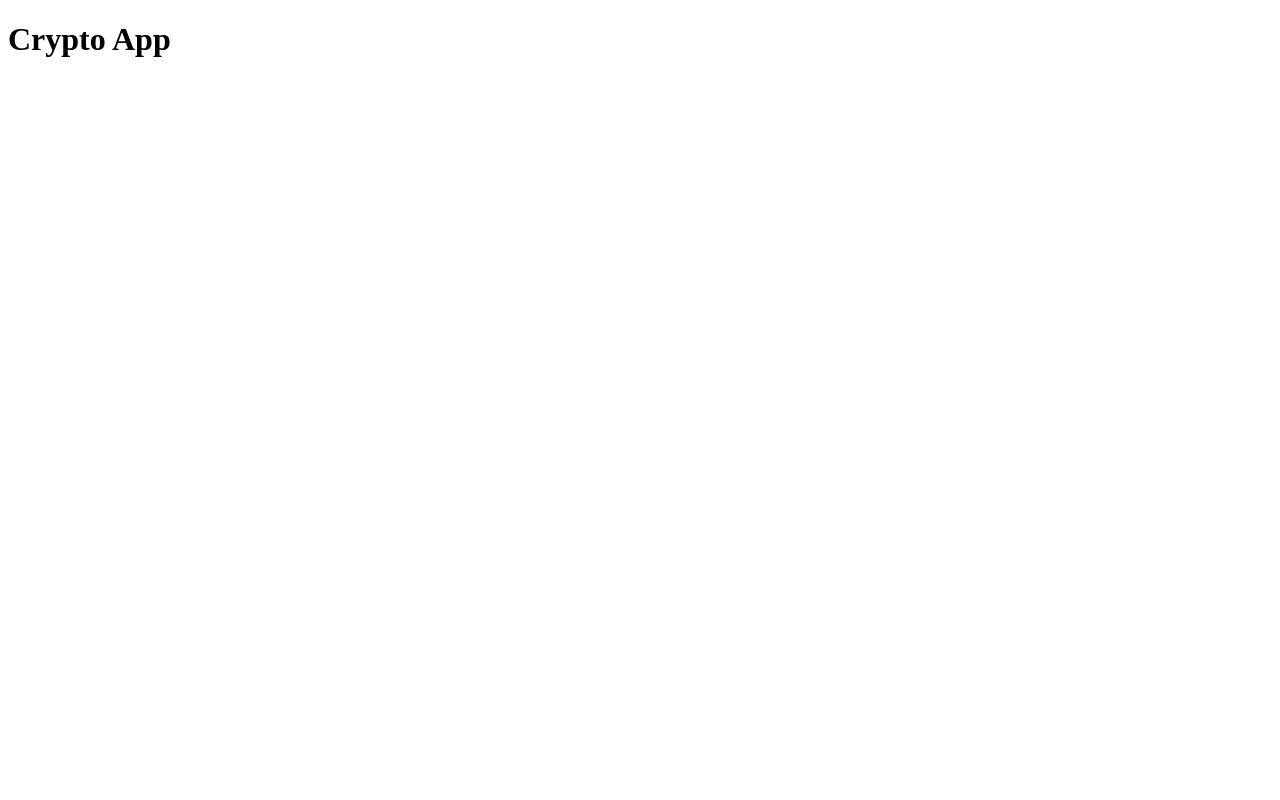
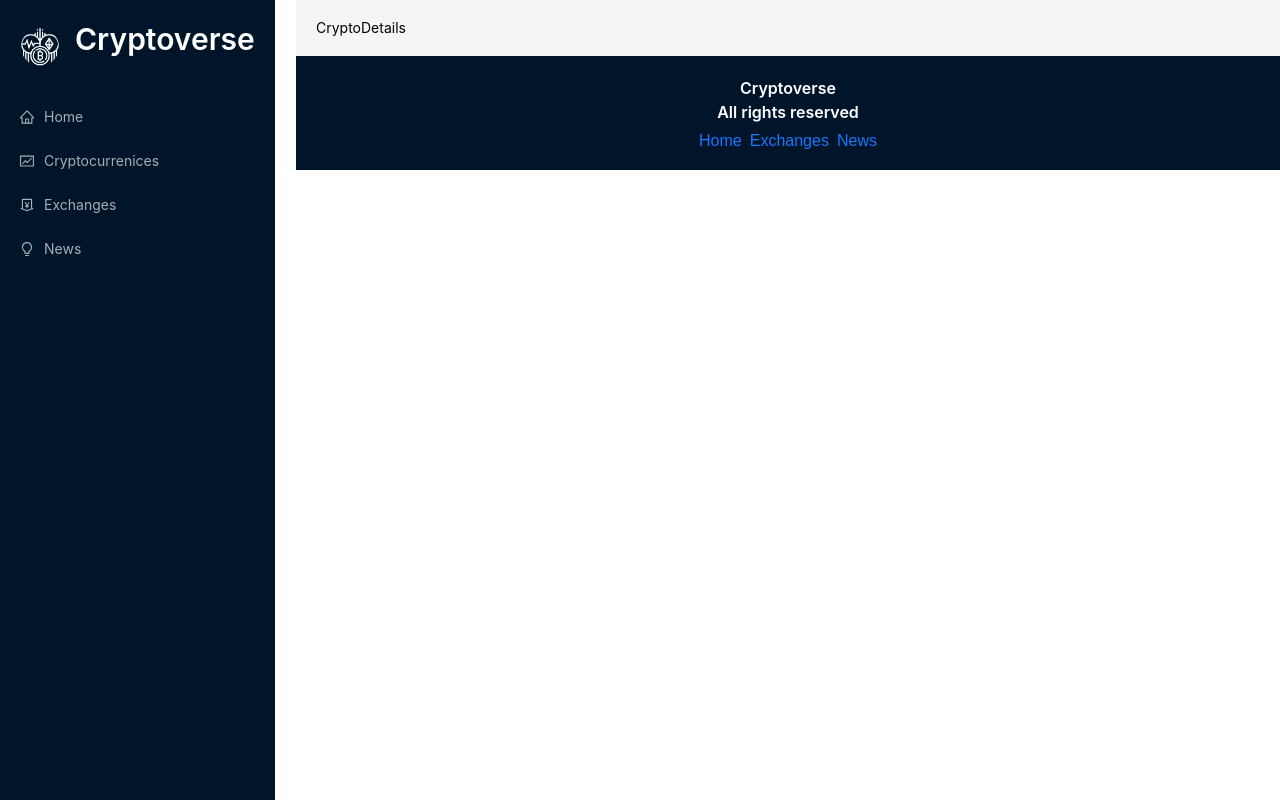
Before and after one commit to jumankaushik/cryptoverse-app, a React (Vite) app: page /crypto/1 in a window 1280 px wide. Built offline with nearby package versions, Linux system fonts and the light colour scheme.

Commit message:
added the basic layout with all the component

```diff
--- a/package.json
+++ b/package.json
@@ -21,7 +21,8 @@
     "react": "^18.3.1",
     "react-chartjs-2": "^5.2.0",
     "react-dom": "^18.3.1",
-    "react-redux": "^9.1.2"
+    "react-redux": "^9.1.2",
+    "react-router-dom": "^6.26.2"
   },
   "devDependencies": {
     "@eslint/js": "^9.9.0",
--- a/src/App.css
+++ b/src/App.css
@@ -0,0 +1,408 @@
+:root {
+    --text-primary: #000;
+    --bgPrimary: #fff;
+    --bgSecondary: #F9F9F9;
+    --pink: #0071bd;
+    --light-blue: #e6f7ff;
+    --border: #d9d9d9;
+}
+
+* {
+    margin: 0;
+    padding: 0;
+    box-sizing: border-box;
+}
+
+a:hover {
+    color: var(--pink) !important;
+}
+
+.app {
+    display: flex;
+    overflow: hidden;
+}
+
+.navbar {
+    flex: 0.2;
+    background-color: rgb(0, 21, 41);
+}
+
+.main {
+    flex: 0.8;
+    width: 100%;
+
+}
+
+.routes {
+    padding: 20px;
+}
+
+.nav-container {
+    position: fixed;
+    left: 0;
+    margin: 10px;
+    height: 100vh;
+    margin: 0px;
+    background-color: rgb(0, 21, 41);
+}
+
+.logo-container {
+    background-color: #001529;
+    display: flex;
+    padding: 20px;
+    align-items: center;
+    width: 100%;
+}
+
+.logo {
+    margin: 0 0 0 15px;
+}
+
+.logo a {
+    color: white;
+}
+
+.menu-control-container {
+    display: none !important;
+    position: absolute !important;
+    right: 10px !important;
+    top: 25px !important;
+    font-size: 1.2rem !important;
+    background-color: var(--bgSecondary) !important;
+    border: none !important;
+}
+
+.loader {
+    height: 81vh;
+    display: flex;
+    justify-content: center;
+    align-items: center;
+}
+
+@media screen and (max-width:1300px) {
+    .main {
+        margin-left: 50px;
+    }
+}
+
+@media screen and (max-width:1170px) {
+    .main {
+        margin-left: 50px;
+    }
+}
+
+@media screen and (max-width:1000px) {
+    .main {
+        margin-left: 100px;
+    }
+}
+
+@media screen and (max-width:800px) {
+    .app {
+        flex-direction: column;
+        overflow: hidden;
+    }
+
+    .navbar {
+        flex: 1;
+    }
+
+    .main {
+        flex: 1;
+        margin-top: 90px;
+        margin-left: 0px;
+        margin-right: 10px;
+    }
+
+    .nav-container {
+        height: 8vh;
+        position: fixed;
+        width: 100%;
+        z-index: 100;
+        background-color: var(--bgSecondary);
+    }
+
+    .menu-control-container {
+        display: block !important;
+    }
+
+    .ant-menu {
+        position: absolute;
+        right: 0px;
+    }
+
+    .home-title {
+        font-size: 1.4rem !important;
+    }
+
+    .show-more {
+        font-size: 1.3rem !important;
+    }
+}
+
+.coin-detail-container {
+    margin: 30px;
+}
+
+.coin-heading-container {
+    display: flex;
+    justify-content: center;
+    align-items: center;
+    flex-direction: column;
+    border-bottom: 1px solid var(--border);
+    padding-top: 20px;
+    padding-bottom: 20px;
+    gap: 10px;
+}
+
+.coin-heading-container .coin-name {
+    font-weight: 900;
+    color: var(--pink);
+}
+
+.coin-heading-container p {
+    font-size: 1rem;
+    opacity: 0.9;
+    margin-bottom: 20px;
+}
+
+.stats-container {
+    display: flex;
+    justify-content: space-between;
+    align-items: center;
+    gap: 40px;
+}
+
+.stats-container h2 {
+    font-weight: 700;
+    font-size: 1.4rem;
+    margin-top: 20px;
+    color: var(--pink);
+}
+
+.coin-details-heading {
+    font-weight: 700 !important;
+    margin-top: 20px !important;
+    color: var(--pink) !important;
+}
+
+.coin-stats {
+    display: flex;
+    justify-content: space-between;
+    border-bottom: 1px solid var(--border);
+    font-size: 1rem;
+    opacity: 0.9;
+    padding: 20px;
+
+}
+
+.coin-stats-name {
+    display: flex;
+    gap: 10px;
+    font-size: 1rem;
+}
+
+.stats {
+    font-weight: 800;
+}
+
+.coin-value-statistics-heading p {
+    font-size: 1rem;
+    opacity: 0.9;
+}
+
+.coin-desc-link {
+    display: flex;
+    gap: 40px;
+    margin-top: 40px;
+    padding-top: 20px;
+}
+
+.coin-desc-link h2 {
+    font-weight: 700;
+    color: var(--pink);
+}
+
+.coin-desc-link p {
+    font-size: 1rem;
+    opacity: 0.9;
+}
+
+.coin-desc-link a {
+    color: var(--pink);
+}
+
+.coin-desc-link h3 {
+    font-weight: 700;
+}
+
+.coin-desc {
+    flex: 0.5;
+}
+
+.coin-links {
+    padding: 0px 20px;
+    flex: 0.5;
+}
+
+.coin-link {
+    display: flex;
+    justify-content: space-between;
+    align-items: center;
+    border-bottom: 1px solid var(--border);
+    padding: 20px;
+}
+
+.link-name {
+    text-transform: capitalize;
+    font-size: 1rem;
+}
+
+.coin-link a {
+    color: var(--pink);
+    font-weight: 700;
+    font-size: 1rem;
+}
+
+.coin-link:hover,
+.coin-stats:hover {
+    background-color: var(--bgSecondary);
+}
+
+@media screen and (max-width:1000px) {
+    .stats-container {
+        flex-direction: column;
+    }
+
+    .coin-desc-link {
+        flex-direction: column;
+    }
+
+    .stats-container h2 {
+        margin-top: 0px;
+    }
+}
+
+@media screen and (max-width: 500px) {
+    .coin-links {
+        padding: 0px;
+    }
+
+    .coin-detail-container {
+        margin: 0;
+    }
+}
+
+@media screen and (max-width: 500px) {
+    .heading {
+        margin-top: 20px;
+    }
+}
+
+.select-news {
+    width: 180px;
+}
+
+.news-card {
+    min-height: 300px !important;
+}
+
+.news-image-container {
+    display: flex !important;
+    justify-content: space-between !important;
+}
+
+.news-title {
+    width: 70%;
+}
+
+.news-image-container .img {
+    width: 100px;
+    height: 100px;
+}
+
+.news-card p {
+    color: black;
+    margin: 10px 0px !important;
+}
+
+.provider-container {
+    display: flex;
+    justify-content: space-between;
+}
+
+.provider-name {
+    margin-left: 10px;
+}
+
+.chart-header {
+    display: flex;
+    justify-content: space-between;
+    gap: 50px;
+    color: #0071bd;
+}
+
+.chart-title {
+    color: #0071bd !important;
+}
+
+.price-container {
+    display: flex !important;
+    gap: 20px !important;
+    align-items: center !important;
+    flex-wrap: wrap !important;
+}
+
+.price-change {
+    font-weight: 900 !important;
+}
+
+.current-price {
+    margin-top: 0px !important;
+    font-weight: 900 !important;
+}
+
+.home-heading-container {
+    display: flex;
+    justify-content: space-between;
+    align-items: center;
+    margin-top: 40px;
+}
+
+.show-more {
+    margin-top: 0px !important;
+}
+
+.exchange-image {
+    margin: 0px 10px !important;
+}
+
+.search-crypto {
+    margin: 20px auto 30px auto;
+    width: 250px;
+}
+
+.crypto-card-container {
+    min-height: 65vh !important;
+}
+
+.crypto-card {
+    min-width: 250px;
+}
+
+.crypto-card .crypto-image {
+    width: 35px;
+}
+
+.select-timeperiod {
+    width: 200px !important;
+    margin-top: 20px !important;
+}
+
+.footer {
+    background-color: #001529;
+    display: flex;
+    flex-direction: column;
+    padding: 20px;
+    align-items: center;
+}
--- a/src/App.jsx
+++ b/src/App.jsx
@@ -1,13 +1,42 @@
 import { useState } from 'react'
-import reactLogo from './assets/react.svg'
-import viteLogo from '/vite.svg'
+import {Routes, Route, Link} from 'react-router-dom'
+import {Layout, Typography, Space} from 'antd'
 import './App.css'
+import { Navbar, Exchanges, Homepage, Cryptocurrencies, CryptoDetails, News } from './components'
 
 function App() {
-  const [count, setCount] = useState(0)
+
 
   return (
-    <h1>Crypto App</h1>
+    <div className="app">
+      <div className="navbar">
+          <Navbar/>
+      </div>
+      <div className="main">
+          <Layout>
+              <div className="routes">
+                  <Routes>
+                      <Route exact path='/' element={<Homepage/>} />
+                      <Route exact path='/exchanges' element={<Exchanges/>} />
+                      <Route exact path='/cryptocurrencies' element={<Cryptocurrencies/>} />
+                      <Route exact path='/crypto/:coinId' element={<CryptoDetails/>} />
+                      <Route exact path='/news' element={<News/>} />
+                  </Routes>
+              </div>
+          </Layout>
+          <div className="footer">
+              <Typography.Title level={5} style={{color: 'white', textAlign: 'center'}} >
+                Cryptoverse <br />
+                All rights reserved
+              </Typography.Title>
+              <Space>
+                <Link to="/">Home</Link>
+                <Link to="/exchanges">Exchanges</Link>
+                <Link to="/news">News</Link>
+              </Space>
+        </div>
+      </div>
+    </div>
   )
 }
 
--- /dev/null
+++ b/src/components/CryptoDetails.jsx
@@ -0,0 +1,9 @@
+import React from 'react'
+
+const CryptoDetails = () => {
+  return (
+    <div>CryptoDetails</div>
+  )
+}
+
+export default CryptoDetails
--- /dev/null
+++ b/src/components/Cryptocurrencies.jsx
@@ -0,0 +1,9 @@
+import React from 'react'
+
+const Cryptocurrencies = () => {
+  return (
+    <div>Cryptocurrencies</div>
+  )
+}
+
+export default Cryptocurrencies
--- /dev/null
+++ b/src/components/Exchanges.jsx
@@ -0,0 +1,9 @@
+import React from 'react'
+
+const Exchanges = () => {
+  return (
+    <div>Exchanges</div>
+  )
+}
+
+export default Exchanges
--- /dev/null
+++ b/src/components/Homepage.jsx
@@ -0,0 +1,14 @@
+import React from 'react'
+import millify from 'millify'
+import { Typography, Row, Col, Statistic } from 'antd'
+import { Link } from 'react-router-dom'
+
+const Homepage = () => {
+  return (
+    <div>
+        Homepage
+    </div>
+  )
+}
+
+export default Homepage
--- /dev/null
+++ b/src/components/Navbar.jsx
@@ -0,0 +1,37 @@
+import React from 'react'
+import { Button, Menu, Typography, Avatar } from "antd";
+import { Link } from 'react-router-dom';
+import { HomeOutlined, MoneyCollectOutlined, BulbOutlined, FundOutlined, MenuOutlined } from '@ant-design/icons';
+import icon from "../images/cryptocurrency.png";
+
+
+export default function Navbar(){
+  return (
+    <div className="nav-container">
+        <div className="logo-container">
+            <Avatar src={icon} size="large" />
+            <Typography.Title level={2} className='logo'>
+                <Link to="/">Cryptoverse</Link>
+            </Typography.Title>
+            {/* <Button className="menu-control-container">
+
+            </Button> */}
+        </div>
+        <Menu theme='dark'>
+            <Menu.Item icon={<HomeOutlined />}>
+                <Link to="/">Home</Link>
+            </Menu.Item>
+            <Menu.Item icon={<FundOutlined />}>
+                <Link to="/cryptocurrencies">Cryptocurrenices</Link>
+            </Menu.Item>
+            <Menu.Item icon={<MoneyCollectOutlined />}>
+                <Link to="/exchanges">Exchanges</Link>
+            </Menu.Item>
+            <Menu.Item icon={<BulbOutlined />}>
+                <Link to="/news">News</Link>
+            </Menu.Item>
+
+        </Menu>
+    </div>
+  )
+}
--- /dev/null
+++ b/src/components/News.jsx
@@ -0,0 +1,9 @@
+import React from 'react'
+
+const News = () => {
+  return (
+    <div>News</div>
+  )
+}
+
+export default News
--- /dev/null
+++ b/src/components/index.jsx
@@ -0,0 +1,7 @@
+export { default as Navbar } from './Navbar';
+export { default as Cryptocurrencies } from './Cryptocurrencies';
+export { default as CryptoDetails } from './CryptoDetails';
+export { default as News } from './News';
+export { default as Exchanges } from './Exchanges';
+export { default as Homepage } from './Homepage';
+// export { default as Navbar } from './Navbar';
--- a/src/main.jsx
+++ b/src/main.jsx
@@ -1,10 +1,14 @@
 import { StrictMode } from 'react'
 import { createRoot } from 'react-dom/client'
+import { BrowserRouter as Router } from 'react-router-dom'
 import App from './App.jsx'
 import './index.css'
+import 'antd/dist/reset.css'
 
 createRoot(document.getElementById('root')).render(
   <StrictMode>
-    <App />
+    <Router>
+        <App />
+    </Router>
   </StrictMode>,
 )
```
Also changed, not shown: src/components/Footer.jsx (added), src/images/cryptocurrency.png (added), 1 other file (tests, documents, lock files or other folders).
